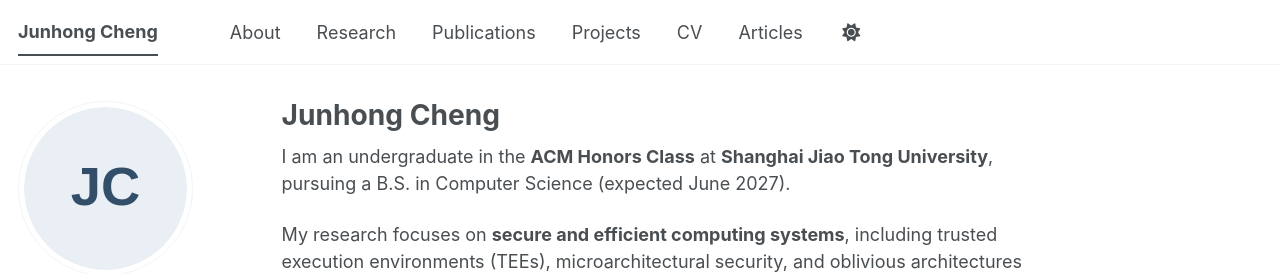
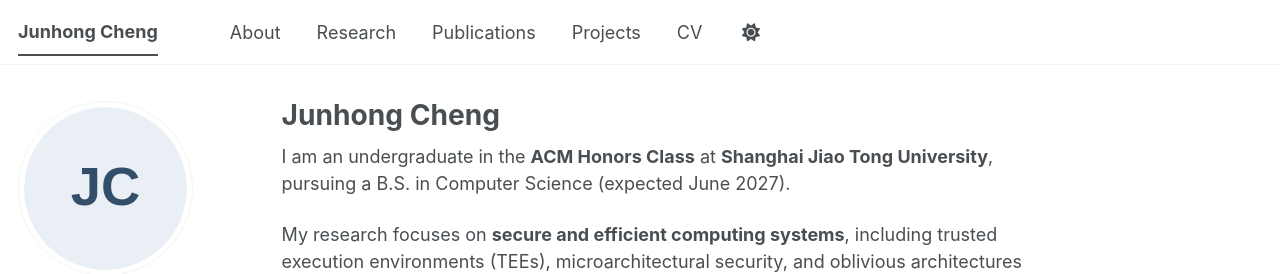
Before and after one commit to ChengJH-HEhe/ChengJH-HEhe.github.io, a Jekyll site: the page built from _pages/about.md, in a window 1280 px wide. Shown: the top 274 px of the page. Built offline with Jekyll 4.4.1, drawn with Linux system fonts in a browser that asks for light colours.

Commit message:
Remove Articles from navigation and homepage

```diff
--- a/_data/navigation.yml
+++ b/_data/navigation.yml
@@ -9,5 +9,3 @@
     url: /projects/
   - title: "CV"
     url: /cv/
-  - title: "Articles"
-    url: /articles/
```
